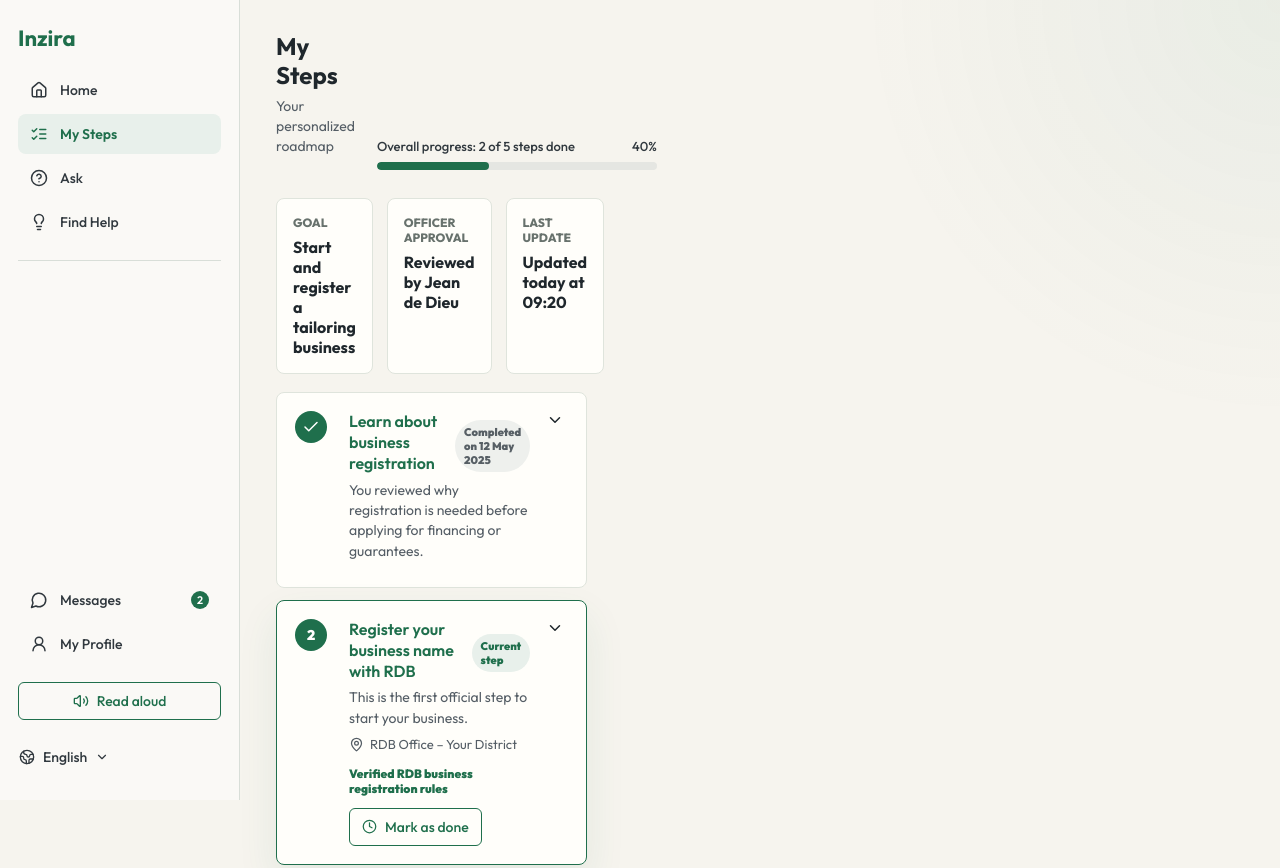
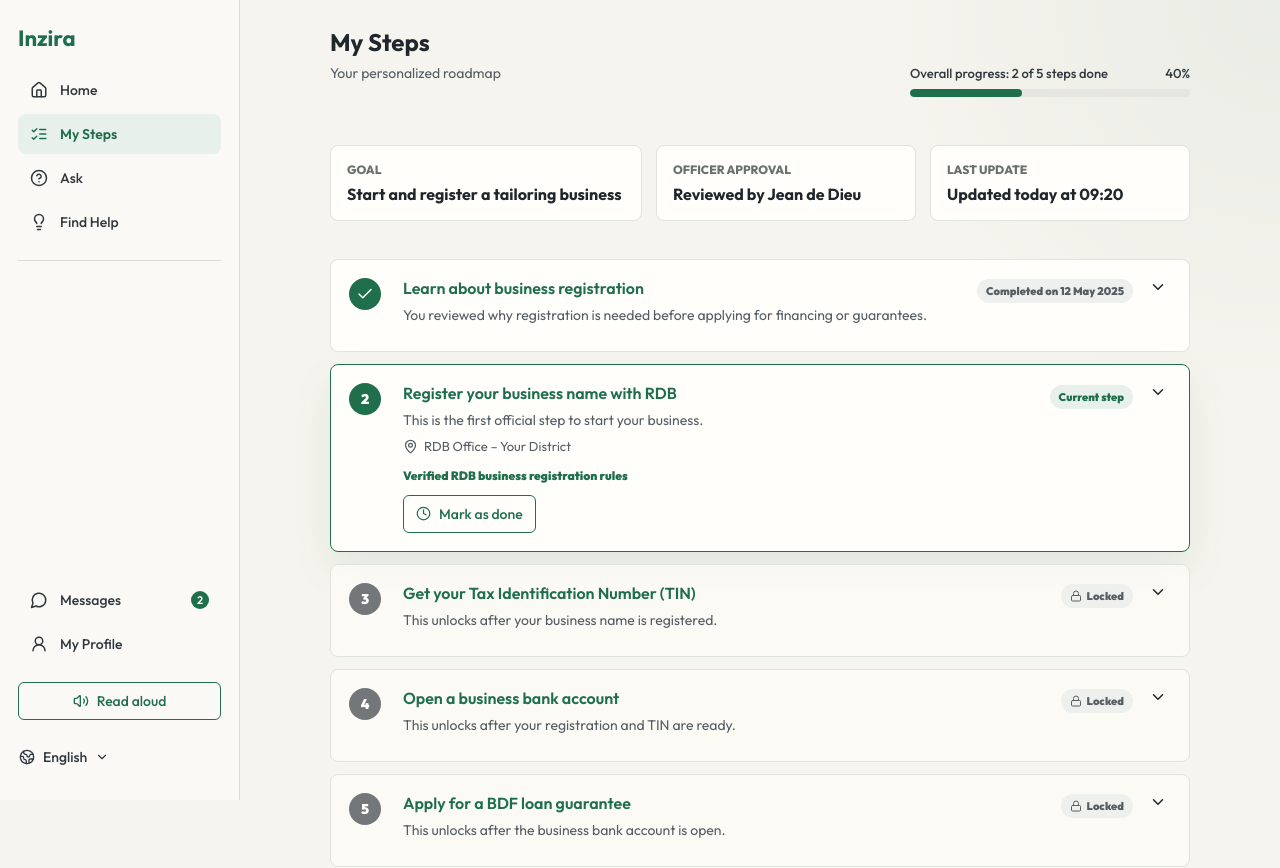
Before and after one commit to Honore-models/Inzira, a Next.js app: page /youth/steps in a window 1280 px wide. Shown: the top 868 px of the page. Built offline with nearby package versions, Linux system fonts and the light colour scheme.

Commit message:
feat: modified the find help part

```diff
--- a/src/app/globals.css
+++ b/src/app/globals.css
@@ -692,9 +692,7 @@ p {
 }
 
 .youth-app {
-  display: grid;
-  grid-template-columns: 240px minmax(0, 1fr);
-  min-height: 100vh;
+  min-height: 100dvh;
 }
 
 .youth-sidebar {
@@ -799,10 +797,16 @@ p {
 }
 
 .youth-content {
+  box-sizing: border-box;
   margin-left: 240px;
-  max-width: 960px;
-  padding: 32px 36px 40px;
-  width: 100%;
+  min-height: 100dvh;
+  min-width: 0;
+  padding: 28px 40px 32px;
+  width: calc(100% - 240px);
+}
+
+body:has(.youth-dashboard-grid) {
+  overflow: hidden;
 }
 
 .dashboard-grid,
@@ -811,6 +815,7 @@ p {
 .directory-layout {
   display: grid;
   gap: 20px;
+  width: 100%;
 }
 
 .welcome-card,
@@ -830,8 +835,9 @@ p {
   align-items: center;
   display: grid;
   gap: 24px;
-  grid-template-columns: 1fr 240px;
+  grid-template-columns: minmax(0, 1fr) minmax(220px, 280px);
   padding: 24px 28px;
+  width: 100%;
 }
 
 .welcome-copy {
@@ -888,6 +894,7 @@ p {
 .compact-card,
 .content-card {
   padding: 20px 22px;
+  width: 100%;
 }
 
 .progress-card strong,
@@ -1050,6 +1057,7 @@ p {
   gap: 14px;
   grid-template-columns: 24px 1fr auto;
   padding: 16px 20px;
+  width: 100%;
 }
 
 .message-strip strong {
@@ -1066,6 +1074,285 @@ p {
   font-size: 14px;
   font-style: normal;
   font-weight: 600;
+}
+
+.youth-content:has(.youth-page-wrap) {
+  display: flex;
+  justify-content: center;
+}
+
+.youth-page-wrap {
+  margin: 0 auto;
+  max-width: 860px;
+  width: 100%;
+}
+
+.steps-page {
+  display: grid;
+  gap: 20px;
+}
+
+.find-help-page {
+  display: grid;
+  gap: 22px;
+}
+
+.find-help-page .page-heading {
+  margin-bottom: 0;
+}
+
+.find-help-page .page-heading h1 {
+  color: #1f272c;
+  font-size: 28px;
+  font-weight: 700;
+  margin-bottom: 6px;
+}
+
+.find-help-page .page-heading p {
+  color: #545d65;
+  font-size: 14px;
+}
+
+.find-help-toolbar {
+  display: grid;
+  gap: 14px;
+}
+
+.find-help-search-row {
+  align-items: center;
+  display: grid;
+  gap: 12px;
+  grid-template-columns: minmax(0, 1fr) auto;
+}
+
+.find-help-search {
+  align-items: center;
+  background: #fffefa;
+  border: 1px solid #dfe4dc;
+  border-radius: 8px;
+  display: grid;
+  grid-template-columns: minmax(0, 1fr) auto;
+  min-height: 46px;
+  padding: 0 14px;
+}
+
+.find-help-search input {
+  background: transparent;
+  border: 0;
+  color: #1f272c;
+  font-family: inherit;
+  font-size: 14px;
+  font-weight: 400;
+  min-width: 0;
+  outline: none;
+  padding: 0;
+}
+
+.find-help-search input::placeholder {
+  color: #8a9290;
+}
+
+.find-help-search svg {
+  color: #8a9290;
+}
+
+.find-help-filter {
+  align-items: center;
+  background: #fffefa;
+  border: 1px solid #dfe4dc;
+  border-radius: 8px;
+  color: #1f272c;
+  cursor: pointer;
+  display: inline-flex;
+  font-family: inherit;
+  font-size: 14px;
+  font-weight: 500;
+  gap: 8px;
+  min-height: 46px;
+  padding: 0 16px;
+}
+
+.find-help-filters {
+  display: flex;
+  flex-wrap: wrap;
+  gap: 10px;
+}
+
+.find-help-filters button {
+  background: #fffefa;
+  border: 1px solid #dfe4dc;
+  border-radius: 999px;
+  color: #1f272c;
+  cursor: pointer;
+  font-family: inherit;
+  font-size: 14px;
+  font-weight: 500;
+  min-height: 34px;
+  padding: 0 16px;
+}
+
+.find-help-filters button.active {
+  background: var(--green);
+  border-color: var(--green);
+  color: white;
+  font-weight: 600;
+}
+
+.find-help-page .institution-list {
+  display: grid;
+  gap: 12px;
+}
+
+.find-help-page .institution-card {
+  align-items: start;
+  background: #fffefa;
+  border: 1px solid #dfe4dc;
+  border-radius: 10px;
+  box-shadow: none;
+  display: grid;
+  gap: 16px;
+  grid-template-columns: 52px minmax(0, 1fr) auto;
+  padding: 18px 20px;
+  width: 100%;
+}
+
+.find-help-page .institution-card:hover {
+  border-color: #dfe4dc;
+  box-shadow: none;
+  transform: none;
+}
+
+.institution-logo {
+  align-items: center;
+  border-radius: 999px;
+  color: white;
+  display: inline-flex;
+  flex-shrink: 0;
+  font-size: 11px;
+  font-weight: 700;
+  height: 52px;
+  justify-content: center;
+  letter-spacing: 0.02em;
+  width: 52px;
+}
+
+.institution-body h2 {
+  color: #1f272c;
+  font-size: 15px;
+  font-weight: 600;
+  line-height: 1.3;
+  margin: 0 0 4px;
+}
+
+.institution-body p {
+  color: #545d65;
+  font-size: 13px;
+  font-weight: 400;
+  line-height: 1.45;
+  margin: 0 0 10px;
+}
+
+.institution-meta {
+  align-items: center;
+  display: flex;
+  flex-wrap: wrap;
+  gap: 14px;
+}
+
+.institution-meta span {
+  align-items: center;
+  color: #545d65;
+  display: inline-flex;
+  font-size: 13px;
+  font-weight: 400;
+  gap: 6px;
+}
+
+.institution-meta svg {
+  color: #8a9290;
+}
+
+.institution-actions {
+  align-items: flex-end;
+  display: flex;
+  flex-direction: column;
+  gap: 14px;
+  justify-content: space-between;
+  min-height: 100%;
+}
+
+.institution-tag {
+  background: #eef0ed;
+  border-radius: 999px;
+  color: #545d65;
+  font-size: 12px;
+  font-weight: 500;
+  padding: 4px 10px;
+}
+
+.institution-details {
+  align-items: center;
+  background: transparent;
+  border: 1px solid var(--green);
+  border-radius: 6px;
+  color: var(--green);
+  cursor: pointer;
+  display: inline-flex;
+  font-family: inherit;
+  font-size: 14px;
+  font-weight: 500;
+  justify-content: center;
+  min-height: 36px;
+  padding: 0 14px;
+  white-space: nowrap;
+}
+
+.load-more-card {
+  align-items: center;
+  background: #fffefa;
+  border: 1px solid #dfe4dc;
+  border-radius: 10px;
+  color: #545d65;
+  cursor: pointer;
+  display: flex;
+  font-family: inherit;
+  font-size: 14px;
+  font-weight: 500;
+  gap: 8px;
+  justify-content: center;
+  min-height: 48px;
+  padding: 0 16px;
+  width: 100%;
+}
+
+.load-more-card svg {
+  color: #8a9290;
+}
+
+.youth-dashboard-grid {
+  grid-template-rows: auto auto auto 1fr;
+  height: calc(100dvh - 60px);
+}
+
+.youth-dashboard-grid .welcome-card {
+  min-height: 0;
+}
+
+.youth-dashboard-grid .next-step-card {
+  min-height: 0;
+}
+
+.youth-dashboard-grid .quick-section {
+  align-content: start;
+  min-height: 0;
+}
+
+.youth-dashboard-grid .quick-grid {
+  align-items: stretch;
+}
+
+.youth-dashboard-grid .message-strip {
+  align-self: end;
 }
 
 .page-heading {
@@ -1450,8 +1737,9 @@ p {
 
   .youth-content {
     margin-left: 0;
-    max-width: none;
+    min-height: auto;
     padding: 24px 20px;
+    width: 100%;
   }
 
   .youth-sidebar-spacer,
@@ -1481,6 +1769,16 @@ p {
   .goal-grid {
     gap: 18px;
   }
+
+  body:has(.youth-dashboard-grid) {
+    overflow: auto;
+  }
+
+  .youth-dashboard-grid,
+  .youth-page-wrap {
+    height: auto;
+    max-width: none;
+  }
 }
 
 @media (max-width: 640px) {
@@ -1554,8 +1852,18 @@ p {
   }
 
   .roadmap-title-row,
-  .institution-card {
+  .institution-card,
+  .find-help-search-row {
     grid-template-columns: 1fr;
+  }
+
+  .find-help-page .institution-card {
+    grid-template-columns: 52px minmax(0, 1fr);
+  }
+
+  .find-help-page .institution-actions {
+    align-items: flex-start;
+    grid-column: 1 / -1;
   }
 
   .roadmap-item {
--- a/src/app/youth/page.tsx
+++ b/src/app/youth/page.tsx
@@ -17,7 +17,7 @@ export default function YouthDashboard() {
 
   return (
     <YouthShell active="Home">
-      <div className="dashboard-grid">
+      <div className="dashboard-grid youth-dashboard-grid youth-page-wrap">
         <section className="welcome-card">
           <div className="welcome-copy">
             <Sun aria-hidden size={28} />
--- a/src/app/youth/steps/page.tsx
+++ b/src/app/youth/steps/page.tsx
@@ -5,6 +5,7 @@ import { roadmapSteps, youthCase } from "@/data/youth";
 export default function YouthSteps() {
   return (
     <YouthShell active="My Steps">
+      <div className="youth-page-wrap steps-page">
       <header className="page-heading two-column-heading">
         <div>
           <h1>My Steps</h1>
@@ -68,6 +69,7 @@ export default function YouthSteps() {
       <p className="roadmap-note">
         Steps unlock in order. Complete the current step to move forward.
       </p>
+      </div>
     </YouthShell>
   );
 }
--- a/src/data/youth.ts
+++ b/src/data/youth.ts
@@ -75,30 +75,48 @@ export const roadmapSteps = [
   },
 ];
 
+export const helpCategories = ["All", "Business", "Training", "Loans"];
+
 export const institutions = [
   {
-    title: "RDB Office - Musanze District",
-    meta: "Business registration and company name support",
-    distance: "2.4 km away",
-    hours: "Open today, 08:00-17:00",
-    contact: "+250 788 000 120",
-    tag: "Current step",
+    id: "rdb",
+    title: "RDB - Rwanda Development Board",
+    description: "Business registration, licenses, and investment support",
+    location: "Nyarugenge, Kigali",
+    distance: "1.2 km",
+    category: "Business",
+    initials: "RDB",
+    logoBg: "#1f6f4c",
   },
   {
-    title: "WDA / TVET Support Desk",
-    meta: "Training options and certification guidance",
-    distance: "8.1 km away",
-    hours: "Open today, 08:30-16:30",
-    contact: "+250 788 000 240",
-    tag: "Training",
+    id: "wda",
+    title: "WDA / TVET Rwanda",
+    description: "Vocational training programs and skills certification",
+    location: "Musanze",
+    distance: "2.8 km",
+    category: "Training",
+    initials: "WDA",
+    logoBg: "#2f5f46",
   },
   {
-    title: "BDF Branch Office",
-    meta: "Loan guarantee eligibility and application preparation",
-    distance: "11.6 km away",
-    hours: "Open tomorrow, 08:00-17:00",
-    contact: "+250 788 000 360",
-    tag: "Financing",
+    id: "bdf",
+    title: "BDF - Business Development Fund",
+    description: "Loan guarantees for youth and small businesses",
+    location: "Musanze",
+    distance: "3.5 km",
+    category: "Loans",
+    initials: "BDF",
+    logoBg: "#15583b",
+  },
+  {
+    id: "rra",
+    title: "RRA - Rwanda Revenue Authority",
+    description: "Tax office for TIN registration and compliance",
+    location: "Musanze",
+    distance: "4.1 km",
+    category: "Business",
+    initials: "RRA",
+    logoBg: "#3b6b52",
   },
 ];
 
```
Also changed, not shown: src/app/youth/find-help/page.tsx (+66 -27 lines).
